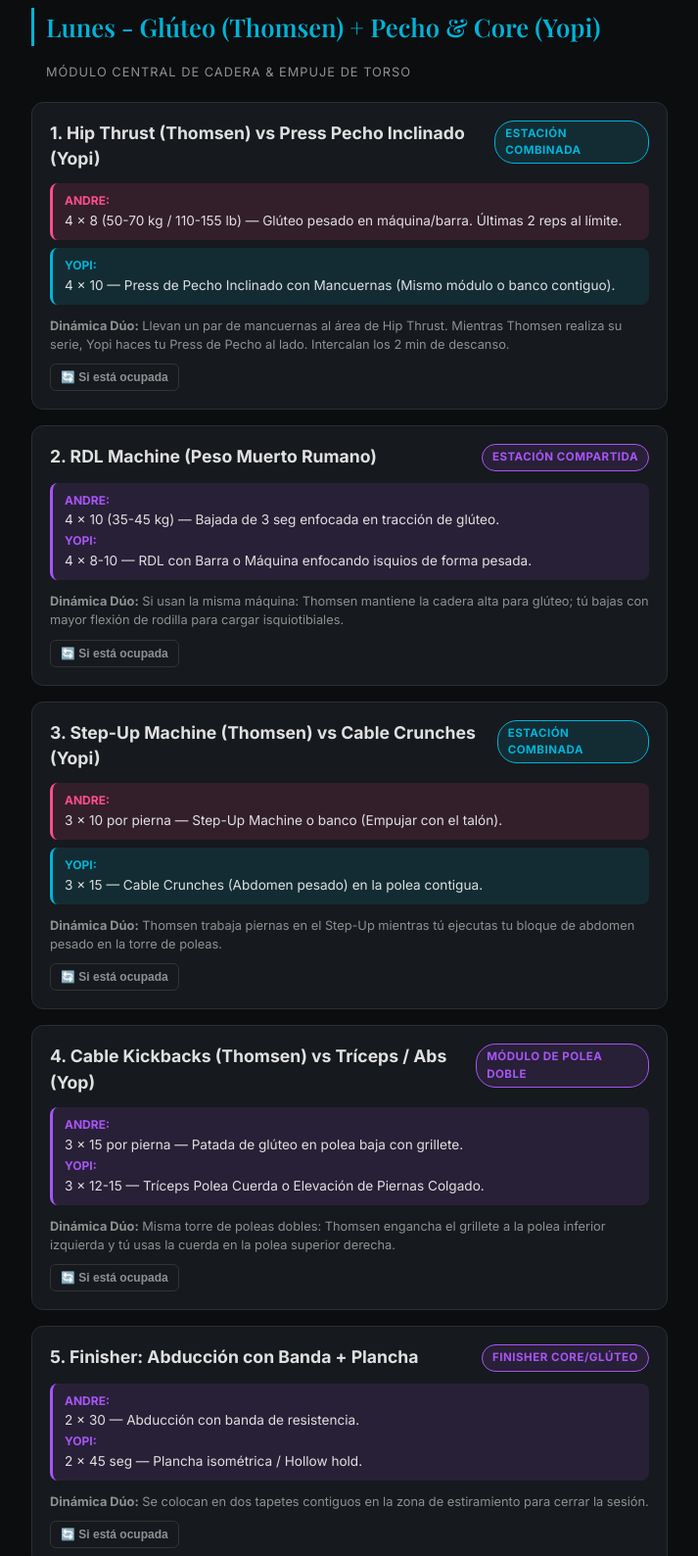
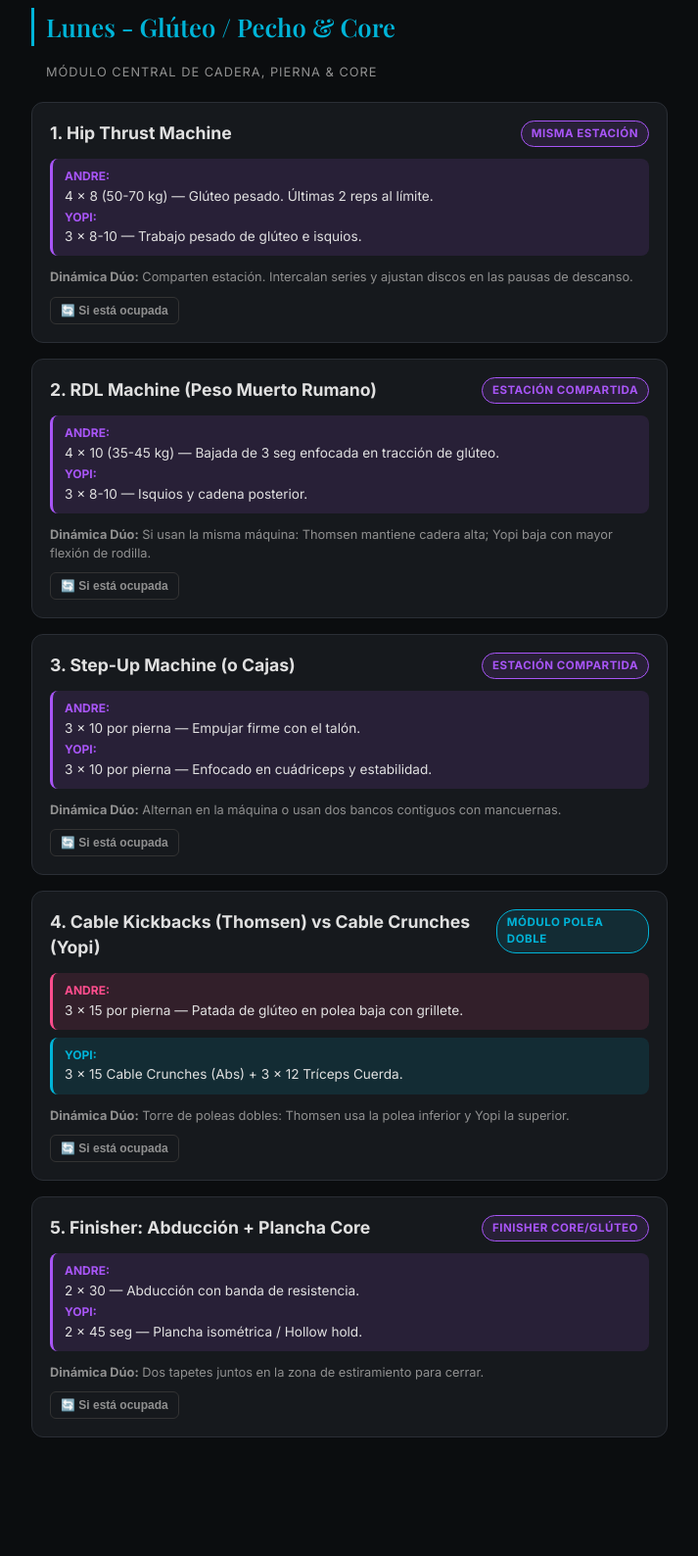
Before and after one commit to aaakliiix/SkiEx, a plain HTML site: page gym-w-thomsen.html in a window 1280 px wide. Shown: the part 320-1908 px from the top of the page at 98% size, without its empty margins (283-996 px from the left). After the commit the page ends 1833 px from the top, so only its background shows below. Drawn offline with nearby package versions, Linux system fonts and the light colour scheme; a web font is replaced by a local one.

Commit message:
Update gym-w-thomsen.html

```diff
--- a/gym-w-thomsen.html
+++ b/gym-w-thomsen.html
@@ -300,52 +300,52 @@
   <script>
     const routineData = {
       lunes: {
-        title: "Lunes - Glúteo (Thomsen) + Pecho & Core (Yopi)",
-        focus: "Módulo central de cadera & empuje de torso",
+        title: "Lunes - Glúteo / Pecho & Core",
+        focus: "Módulo central de cadera, pierna & core",
         exercises: [
           {
-            name: "1. Hip Thrust (Thomsen) vs Press Pecho Inclinado (Yopi)",
-            type: "split",
-            badge: "Estación Combinada",
-            her: "4 x 8 (50-70 kg / 110-155 lb) — Glúteo pesado en máquina/barra. Últimas 2 reps al límite.",
-            your: "4 x 10 — Press de Pecho Inclinado con Mancuernas (Mismo módulo o banco contiguo).",
-            duo: "Llevan un par de mancuernas al área de Hip Thrust. Mientras Thomsen realiza su serie, Yopi haces tu Press de Pecho al lado. Intercalan los 2 min de descanso.",
-            alt: "Thomsen: Glute Drive Machine | Yopi: Press Pecho en Máquina"
+            name: "1. Hip Thrust Machine",
+            type: "shared",
+            badge: "Misma Estación",
+            her: "4 x 8 (50-70 kg) — Glúteo pesado. Últimas 2 reps al límite.",
+            your: "3 x 8-10 — Trabajo pesado de glúteo e isquios.",
+            duo: "Comparten estación. Intercalan series y ajustan discos en las pausas de descanso.",
+            alt: "Glute Drive Machine o Hip Thrust con barra olímpica"
           },
           {
             name: "2. RDL Machine (Peso Muerto Rumano)",
             type: "shared",
             badge: "Estación Compartida",
             her: "4 x 10 (35-45 kg) — Bajada de 3 seg enfocada en tracción de glúteo.",
-            your: "4 x 8-10 — RDL con Barra o Máquina enfocando isquios de forma pesada.",
-            duo: "Si usan la misma máquina: Thomsen mantiene la cadera alta para glúteo; tú bajas con mayor flexión de rodilla para cargar isquiotibiales.",
-            alt: "RDL con barra olímpica o RDL con mancuernas pesadas"
+            your: "3 x 8-10 — Isquios y cadena posterior.",
+            duo: "Si usan la misma máquina: Thomsen mantiene cadera alta; Yopi baja con mayor flexión de rodilla.",
+            alt: "RDL con barra olímpica o mancuernas pesadas"
           },
           {
-            name: "3. Step-Up Machine (Thomsen) vs Cable Crunches (Yopi)",
-            type: "split",
-            badge: "Estación Combinada",
-            her: "3 x 10 por pierna — Step-Up Machine o banco (Empujar con el talón).",
-            your: "3 x 15 — Cable Crunches (Abdomen pesado) en la polea contigua.",
-            duo: "Thomsen trabaja piernas en el Step-Up mientras tú ejecutas tu bloque de abdomen pesado en la torre de poleas.",
-            alt: "Thomsen: Prensa a 1 pierna | Yop: Ab Wheel Rollouts en tapete"
+            name: "3. Step-Up Machine (o Cajas)",
+            type: "shared",
+            badge: "Estación Compartida",
+            her: "3 x 10 por pierna — Empujar firme con el talón.",
+            your: "3 x 10 por pierna — Enfocado en cuádriceps y estabilidad.",
+            duo: "Alternan en la máquina o usan dos bancos contiguos con mancuernas.",
+            alt: "Prensa a 1 pierna o Desplantes estáticos"
           },
           {
-            name: "4. Cable Kickbacks (Thomsen) vs Tríceps / Abs (Yop)",
-            type: "shared",
-            badge: "Módulo de Polea Doble",
+            name: "4. Cable Kickbacks (Thomsen) vs Cable Crunches (Yopi)",
+            type: "split",
+            badge: "Módulo Polea Doble",
             her: "3 x 15 por pierna — Patada de glúteo en polea baja con grillete.",
-            your: "3 x 12-15 — Tríceps Polea Cuerda o Elevación de Piernas Colgado.",
-            duo: "Misma torre de poleas dobles: Thomsen engancha el grillete a la polea inferior izquierda y tú usas la cuerda en la polea superior derecha.",
-            alt: "Thomsen: Patada en multipower | Yopi: Fondos en paralelas"
+            your: "3 x 15 Cable Crunches (Abs) + 3 x 12 Tríceps Cuerda.",
+            duo: "Torre de poleas dobles: Thomsen usa la polea inferior y Yopi la superior.",
+            alt: "Thomsen: Patada en multipower | Yopi: Ab Wheel en tapete"
           },
           {
-            name: "5. Finisher: Abducción con Banda + Plancha",
+            name: "5. Finisher: Abducción + Plancha Core",
             type: "shared",
             badge: "Finisher Core/Glúteo",
             her: "2 x 30 — Abducción con banda de resistencia.",
             your: "2 x 45 seg — Plancha isométrica / Hollow hold.",
-            duo: "Se colocan en dos tapetes contiguos en la zona de estiramiento para cerrar la sesión.",
+            duo: "Dos tapetes juntos en la zona de estiramiento para cerrar.",
             alt: "Monster walk con banda lateral"
           }
         ]
```
